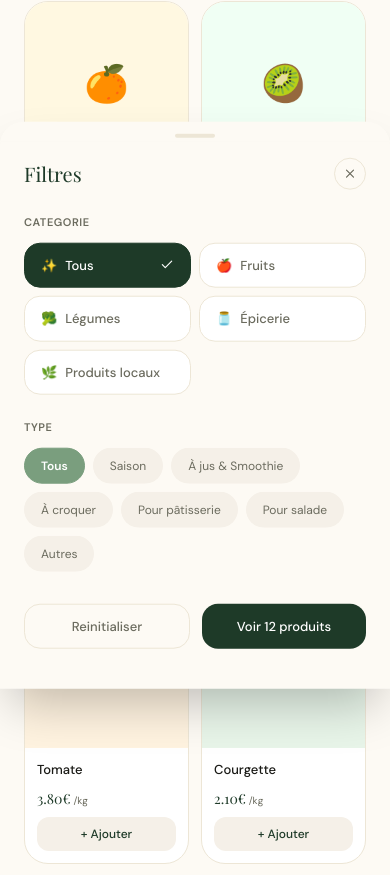
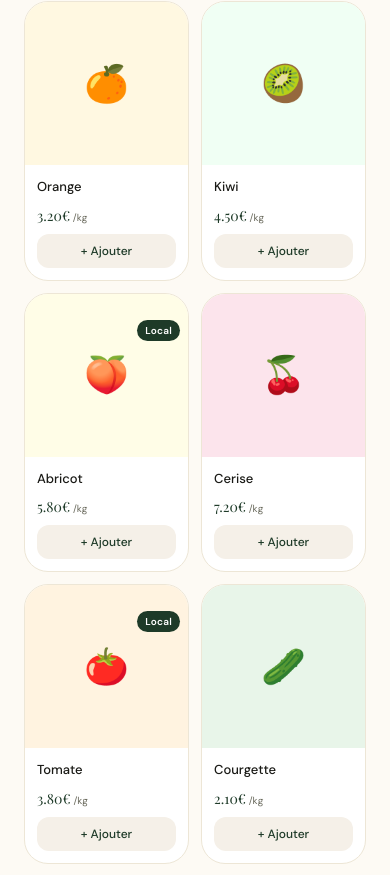
Before and after one commit to eliottgnd/FORNARO-PRIMEUR, a Next.js app: page /produits in a window 390 px wide. Shown: the part 779-1654 px from the top of the page. Built offline with nearby package versions, Linux system fonts and the light colour scheme; a web font is replaced by a local one.

Commit message:
Fix drawer filtres mobile + responsive complet

```diff
--- a/app/produits/page.tsx
+++ b/app/produits/page.tsx
@@ -28,7 +28,7 @@ export default function Produits() {
   }
 
   return (
-    <div className=" min-h-screen bg-blanc">
+    <div className="min-h-screen bg-blanc">
 
       {/* ── HEADER ───────────────────────────────────────────── */}
       <div className="bg-vert px-6 md:px-20 py-12 md:py-16 relative overflow-hidden">
@@ -231,20 +231,17 @@ export default function Produits() {
       )}
 
       {/* ── DRAWER FILTRES MOBILE ────────────────────────────── */}
+      {drawerOuvert && (
         <div
-        className={`fixed left-0 right-0 bottom-0 z-[90] md:hidden bg-blanc rounded-t-3xl shadow-2xl transition-transform duration-300 ease-out ${
-          drawerOuvert ? 'translate-y-0' : 'translate-y-[110%]'
-        }`}
+          className="fixed left-0 right-0 bottom-0 z-[90] md:hidden bg-blanc rounded-t-3xl shadow-2xl"
           style={{ maxHeight: '85vh', overflowY: 'auto' }}
         >
-        {/* Handle */}
           <div className="flex justify-center pt-3 pb-1 sticky top-0 bg-blanc z-10">
             <div className="w-10 h-1 rounded-full bg-creme-dark" />
           </div>
 
           <div className="px-6 pb-10 pt-4">
 
-          {/* Header */}
             <div className="flex items-center justify-between mb-6">
               <h3 className="font-display text-xl text-vert">Filtres</h3>
               <button
@@ -255,7 +252,6 @@ export default function Produits() {
               </button>
             </div>
 
-          {/* Categories */}
             <div className="mb-6">
               <p className="text-[11px] font-semibold uppercase tracking-wider text-gris mb-3">
                 Categorie
@@ -279,7 +275,6 @@ export default function Produits() {
               </div>
             </div>
 
-          {/* Sous-tags */}
             <div className="mb-8">
               <p className="text-[11px] font-semibold uppercase tracking-wider text-gris mb-3">
                 Type
@@ -304,7 +299,6 @@ export default function Produits() {
               </div>
             </div>
 
-          {/* Actions */}
             <div className="flex gap-3">
               <button
                 onClick={resetFiltres}
@@ -322,6 +316,7 @@ export default function Produits() {
 
           </div>
         </div>
+      )}
 
     </div>
   )
```
Lines whose indentation alone changed are shown as unchanged.
